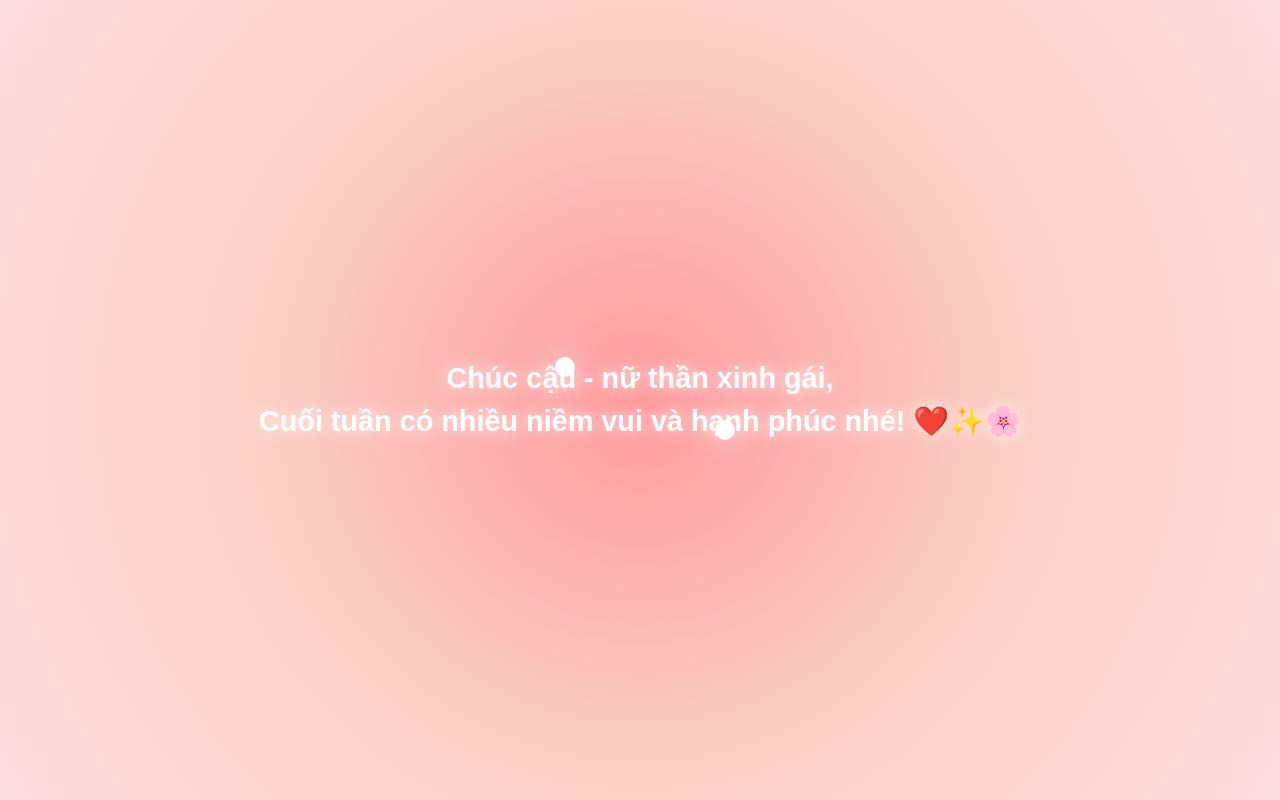
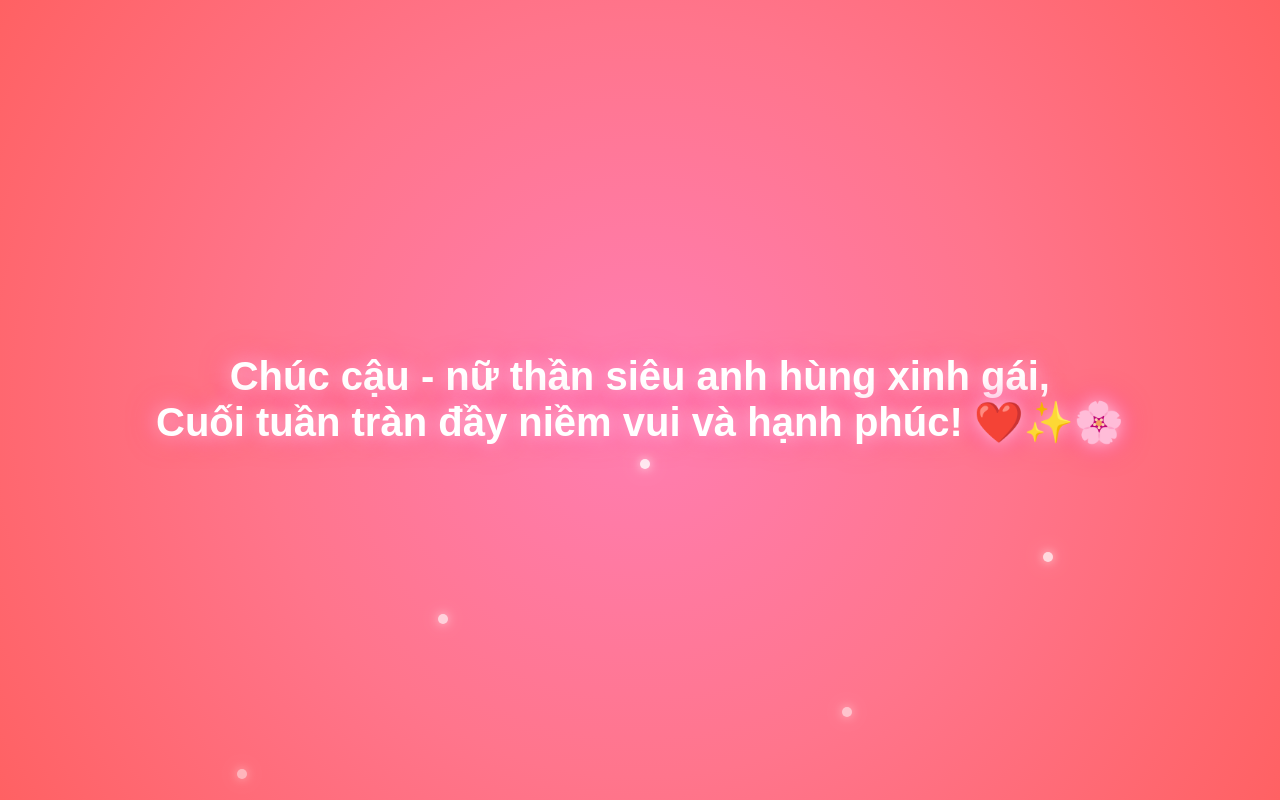
Before and after one commit to quanvan123/quanvan123.github.io, a plain HTML site: page index.html in a window 1280 px wide. Drawn offline with Linux system fonts and the light colour scheme.

Commit message:
Update index.html

```diff
--- a/index.html
+++ b/index.html
@@ -12,7 +12,7 @@
             justify-content: center;
             align-items: center;
             height: 100vh;
-            background: radial-gradient(circle, #ff9a9e, #fad0c4, #ffdde1);
+            background: radial-gradient(circle, #ff7eb3, #ff758c, #ff6163);
             font-family: 'Arial', sans-serif;
             overflow: hidden;
         }
@@ -20,23 +20,18 @@
         .container {
             position: relative;
             text-align: center;
+            color: white;
         }
 
-        .message-container {
+        .message {
+            font-size: 2.5rem;
+            font-weight: bold;
+            text-shadow: 0 0 20px rgba(255, 255, 255, 0.8), 0 0 30px rgba(255, 0, 128, 0.8);
+            margin: 0 20px;
             opacity: 0;
             animation: fadeIn 3s ease-in-out forwards;
         }
 
-        .message {
-            font-size: 1.8rem;
-            font-weight: bold;
-            color: white;
-            text-shadow: 0 0 15px rgba(255, 255, 255, 0.8);
-            margin: 20px;
-            line-height: 1.5;
-        }
-
-        /* Pháo hoa */
         .fireworks {
             position: absolute;
             top: 0;
@@ -44,65 +39,82 @@
             width: 100%;
             height: 100%;
             pointer-events: none;
-            overflow: hidden;
         }
 
-        .fireworks::before,
-        .fireworks::after {
-            content: '';
+        .firework {
             position: absolute;
             width: 10px;
             height: 10px;
             background: white;
             border-radius: 50%;
-            box-shadow: 0 0 15px rgba(255, 255, 255, 0.8);
-            animation: firework 2s linear infinite;
+            box-shadow: 0 0 10px rgba(255, 255, 255, 0.8), 0 0 20px rgba(255, 255, 255, 0.5);
+            animation: fall 3s linear infinite;
         }
 
-        .fireworks::before {
-            top: 20%;
-            left: 40%;
-        }
-
-        .fireworks::after {
-            top: 70%;
-            left: 60%;
-        }
-
-        /* Hiệu ứng pháo hoa */
-        @keyframes firework {
-            0%, 100% {
-                transform: scale(0.5);
-                opacity: 0.5;
+        /* Tạo nhiều pháo hoa rơi */
+        @keyframes fall {
+            0% {
+                transform: translateY(-50px);
+                opacity: 1;
             }
-            50% {
-                transform: scale(2);
-                opacity: 1;
+            100% {
+                transform: translateY(110vh);
+                opacity: 0;
             }
         }
 
-        /* Hiệu ứng xuất hiện dần */
+        /* Hiệu ứng xuất hiện chữ */
         @keyframes fadeIn {
             0% {
                 opacity: 0;
-                transform: translateY(30px);
+                transform: scale(0.8);
             }
             100% {
                 opacity: 1;
-                transform: translateY(0);
+                transform: scale(1);
             }
+        }
+
+        /* Tạo nhiều pháo hoa ngẫu nhiên */
+        .firework:nth-child(1) {
+            left: 10%;
+            animation-delay: 0.5s;
+        }
+
+        .firework:nth-child(2) {
+            left: 30%;
+            animation-delay: 1s;
+        }
+
+        .firework:nth-child(3) {
+            left: 50%;
+            animation-delay: 1.5s;
+        }
+
+        .firework:nth-child(4) {
+            left: 70%;
+            animation-delay: 0.7s;
+        }
+
+        .firework:nth-child(5) {
+            left: 90%;
+            animation-delay: 1.2s;
         }
     </style>
 </head>
 <body>
     <div class="container">
-        <div class="fireworks"></div>
-        <div class="message-container">
-            <p class="message">
-                Chúc cậu - nữ thần xinh gái,<br>
-                Cuối tuần có nhiều niềm vui và hạnh phúc nhé! ❤️✨🌸
-            </p>
+        <div class="fireworks">
+            <div class="firework"></div>
+            <div class="firework"></div>
+            <div class="firework"></div>
+            <div class="firework"></div>
+            <div class="firework"></div>
         </div>
+        <p class="message">
+            Chúc cậu - nữ thần siêu anh hùng xinh gái,<br>
+            Cuối tuần tràn đầy niềm vui và hạnh phúc! ❤️✨🌸
+        </p>
     </div>
 </body>
 </html>
```
